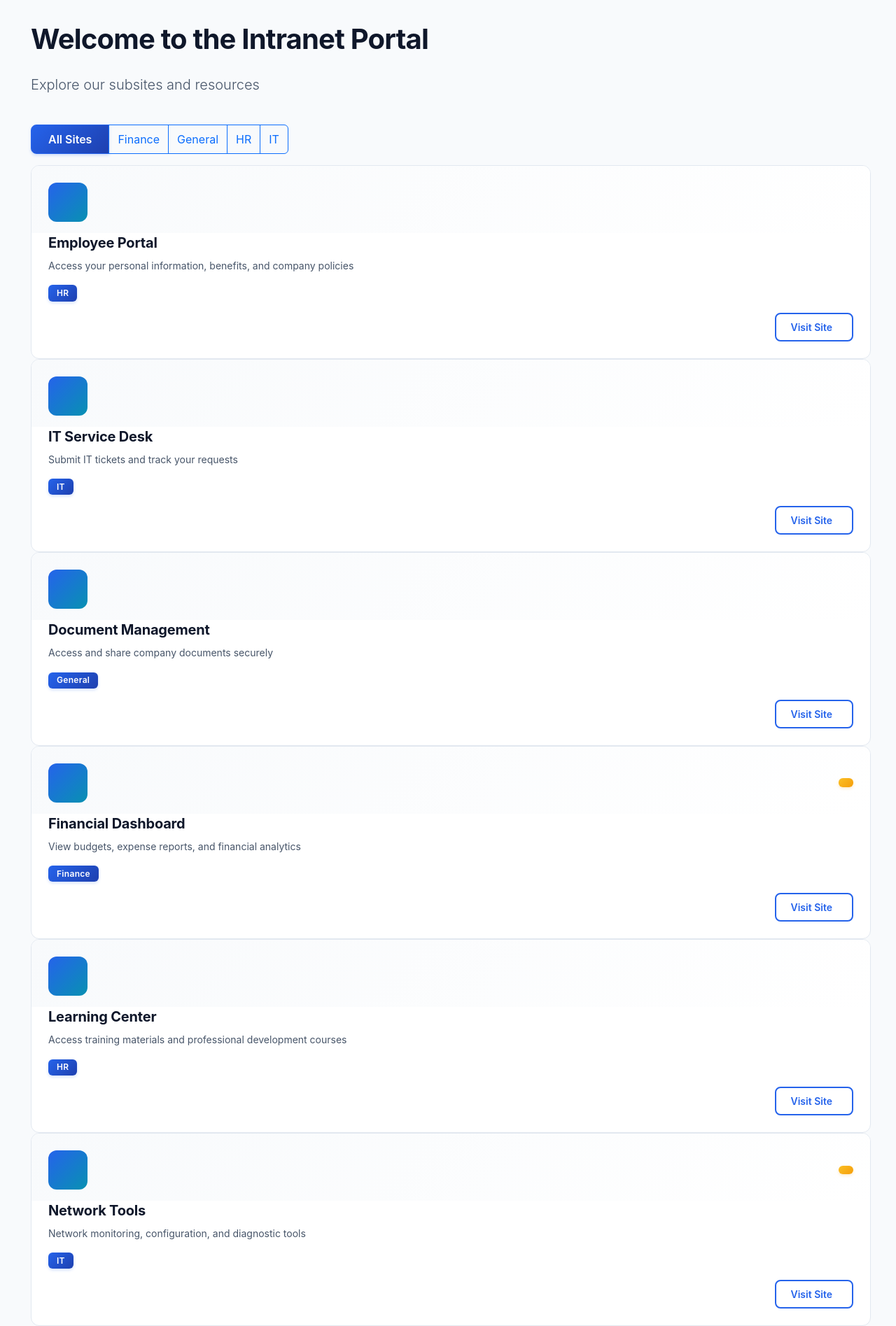
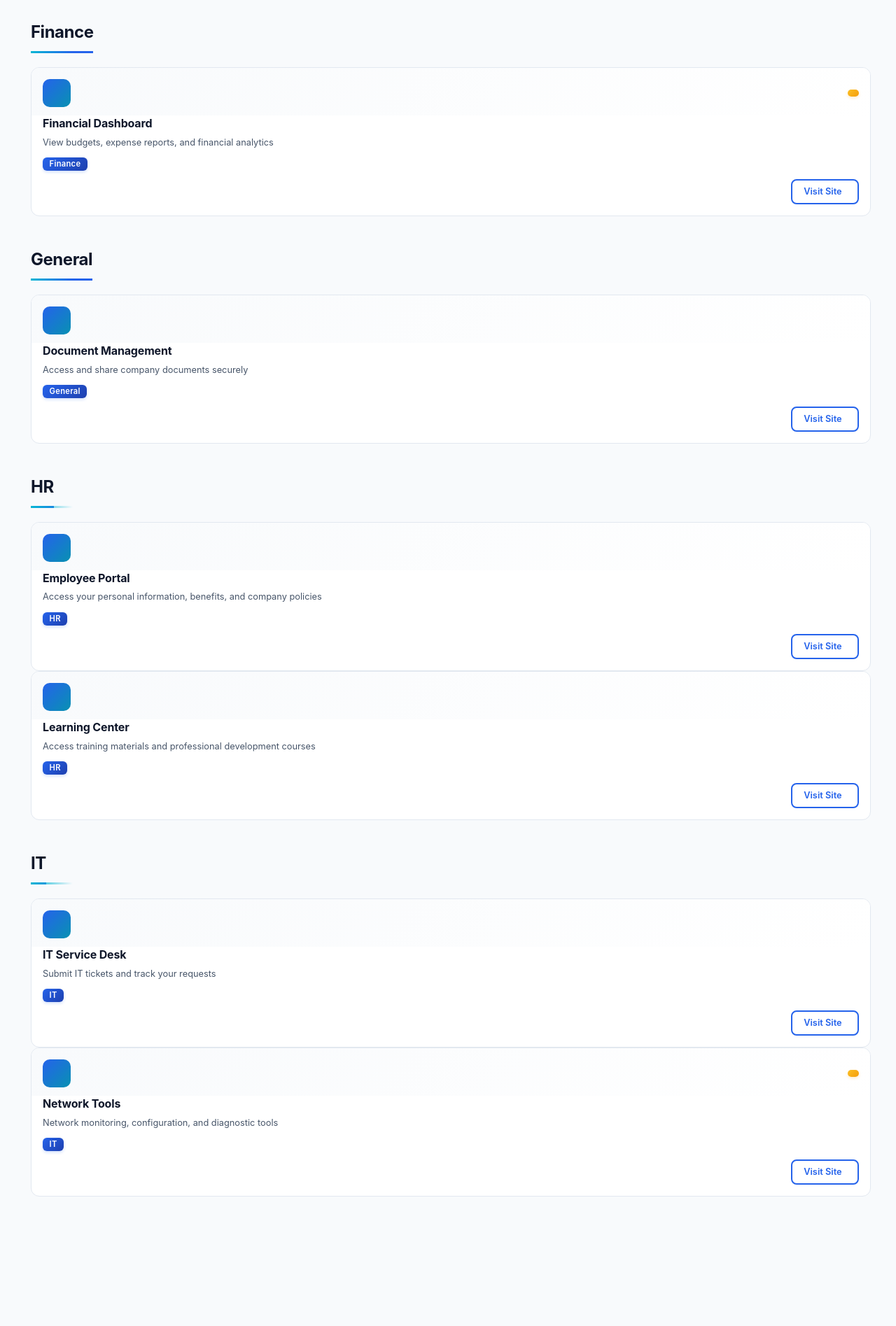
Before and after one commit to twsouthwick/portal, an ASP.NET Core app: page / in a window 1280 px wide. Shown: the whole page at 70% size. After the commit the page ends 1710 px from the top, so only its background shows below. Run offline with ASP.NET Core 8, Linux system fonts and the light colour scheme; style sheets or scripts are compiled from the project's sources; some libraries are stand-ins or nearby versions.

Commit message:
simplify layout

```diff
--- a/Portal.Web/Components/Pages/Home.razor
+++ b/Portal.Web/Components/Pages/Home.razor
@@ -1,38 +1,28 @@
 @page "/"
 @inject ISubsiteService SubsiteService
 
-<PageTitle>Intranet Portal - Home</PageTitle>
+<PageTitle>@SubsiteService.Name</PageTitle>
 
 <div class="container-fluid">
+    @if (!string.IsNullOrEmpty(SubsiteService.Description))
+    {
         <div class="row mb-4">
             <div class="col">
-            <h1>Welcome to the Intranet Portal</h1>
-            <p class="lead">Explore our subsites and resources</p>
+                <p class="lead">@SubsiteService.Description</p>
             </div>
         </div>
+    }
 
-    <div class="row mb-3">
-        <div class="col">
-            <div class="btn-group" role="group">
-                <button class="btn @(selectedCategory == null ? "btn-primary" : "btn-outline-primary")"
-                        @onclick="@(() => FilterByCategory(null))">
-                    All Sites
-                </button>
-                @foreach (var category in categories)
+    @foreach (var category in categorizedSubsites.Keys.OrderBy(k => k))
     {
-                    <button class="btn @(selectedCategory == category ? "btn-primary" : "btn-outline-primary")"
-                            @onclick="@(() => FilterByCategory(category))">
-                        @category
-                    </button>
-                }
-            </div>
-        </div>
-    </div>
-
+        <div class="category-section mb-5">
+            <h2 class="category-title">@category</h2>
             <SubsiteGrid
-        Subsites="@filteredSubsites"
+                Subsites="@categorizedSubsites[category]"
                 SelectedSubsite="@selectedSubsite"
                 OnSubsiteSelected="@HandleSubsiteSelected" />
+        </div>
+    }
 </div>
 
 <SubsiteDetailsPane
@@ -41,21 +31,19 @@
     OnClose="@CloseDetailsPane" />
 
 @code {
-    private List<SubsiteInfo> allSubsites = new();
-    private List<SubsiteInfo> filteredSubsites = new();
-    private List<string> categories = new();
+    private Dictionary<string, List<SubsiteInfo>> categorizedSubsites = new();
     private SubsiteInfo? selectedSubsite;
     private bool isPaneOpen = false;
-    private string? selectedCategory = null;
 
     protected override async Task OnInitializedAsync()
     {
         // Load subsites from the service
-        allSubsites = await SubsiteService.GetAllSubsitesAsync();
-        filteredSubsites = allSubsites;
+        var allSubsites = await SubsiteService.GetAllSubsitesAsync();
 
-        // Load categories dynamically
-        categories = await SubsiteService.GetCategoriesAsync();
+        // Group subsites by category
+        categorizedSubsites = allSubsites
+            .GroupBy(s => s.Category)
+            .ToDictionary(g => g.Key, g => g.ToList());
     }
 
     private void HandleSubsiteSelected(SubsiteInfo subsite)
@@ -68,17 +56,4 @@
     {
         isPaneOpen = false;
     }
-
-    private async Task FilterByCategory(string? category)
-    {
-        selectedCategory = category;
-        if (string.IsNullOrEmpty(category))
-        {
-            filteredSubsites = await SubsiteService.GetAllSubsitesAsync();
 }
-        else
-        {
-            filteredSubsites = await SubsiteService.GetSubsitesByCategoryAsync(category);
-        }
-    }
-}
--- a/Portal.Web/Components/Subsites/SubsiteCard.razor.css
+++ b/Portal.Web/Components/Subsites/SubsiteCard.razor.css
@@ -71,20 +71,20 @@
 .subsite-card-header {
     display: flex;
     align-items: center;
-    padding: 1.5rem 1.5rem 1rem 1.5rem;
+    padding: 1rem 1rem 0.75rem 1rem;
     background: linear-gradient(135deg, var(--background-light) 0%, var(--background-white) 100%);
 }
 
 .subsite-icon {
-    width: 56px;
-    height: 56px;
-    border-radius: 12px;
+    width: 40px;
+    height: 40px;
+    border-radius: 10px;
     background: linear-gradient(135deg, var(--primary-color) 0%, var(--secondary-color) 100%);
     display: flex;
     align-items: center;
     justify-content: center;
     color: white;
-    font-size: 1.75rem;
+    font-size: 1.25rem;
     box-shadow: var(--shadow-md);
     transition: transform 0.3s ease;
 }
@@ -95,9 +95,9 @@
 
 .subsite-card-header .badge {
     margin-left: auto;
-    padding: 0.4rem 0.65rem;
+    padding: 0.3rem 0.5rem;
     border-radius: 6px;
-    font-size: 0.75rem;
+    font-size: 0.7rem;
     font-weight: 600;
     display: flex;
     align-items: center;
@@ -112,15 +112,15 @@
 
 .subsite-card-body {
     flex: 1;
-    padding: 0 1.5rem 1rem 1.5rem;
+    padding: 0 1rem 0.75rem 1rem;
     display: flex;
     flex-direction: column;
 }
 
 .subsite-title {
-    font-size: 1.25rem;
+    font-size: 1rem;
     font-weight: 700;
-    margin-bottom: 0.5rem;
+    margin-bottom: 0.4rem;
     color: var(--text-primary);
     line-height: 1.4;
     letter-spacing: -0.01em;
@@ -128,17 +128,21 @@
 
 .subsite-description {
     color: var(--text-secondary);
-    font-size: 0.875rem;
-    margin-bottom: 1rem;
-    line-height: 1.6;
+    font-size: 0.8rem;
+    margin-bottom: 0.75rem;
+    line-height: 1.5;
     flex: 1;
+    display: -webkit-box;
+    -webkit-line-clamp: 2;
+    -webkit-box-orient: vertical;
+    overflow: hidden;
 }
 
 .subsite-card-body .badge {
     align-self: flex-start;
-    padding: 0.35rem 0.75rem;
+    padding: 0.25rem 0.6rem;
     border-radius: 6px;
-    font-size: 0.75rem;
+    font-size: 0.7rem;
     font-weight: 600;
     letter-spacing: 0.025em;
 }
@@ -151,19 +155,19 @@
 .subsite-card-footer {
     display: flex;
     justify-content: flex-end;
-    padding: 0 1.5rem 1.5rem 1.5rem;
+    padding: 0 1rem 1rem 1rem;
     margin-top: auto;
 }
 
 .subsite-card-footer .btn {
-    padding: 0.5rem 1.25rem;
+    padding: 0.4rem 1rem;
     border-radius: 8px;
     font-weight: 600;
-    font-size: 0.875rem;
+    font-size: 0.8rem;
     transition: all 0.2s ease;
     display: inline-flex;
     align-items: center;
-    gap: 0.5rem;
+    gap: 0.4rem;
     border: 2px solid var(--primary-color);
     color: var(--primary-color);
     background: transparent;
@@ -186,9 +190,9 @@
 
 .subsite-grid {
     display: grid;
-    grid-template-columns: repeat(auto-fill, minmax(300px, 1fr));
-    gap: 2rem;
-    margin-bottom: 2rem;
+    grid-template-columns: repeat(auto-fill, minmax(220px, 1fr));
+    gap: 1.25rem;
+    margin-bottom: 1rem;
 }
 
 .subsite-details-pane {
--- a/Portal.Web/Services/ISubsiteService.cs
+++ b/Portal.Web/Services/ISubsiteService.cs
@@ -7,6 +7,10 @@ namespace Portal.Web.Services;
 /// </summary>
 public interface ISubsiteService
 {
+    string Name { get; }
+
+    string Description { get; }
+
     /// <summary>
     /// Get all available subsites
     /// </summary>
--- a/Portal.Web/Services/SubsiteService.cs
+++ b/Portal.Web/Services/SubsiteService.cs
@@ -9,6 +9,10 @@ namespace Portal.Web.Services;
 public class SubsiteService : ISubsiteService
 {
     private readonly List<SubsiteInfo> _subsites;
+
+    public string Name => "Test Portal";
+
+    public string Description => string.Empty;
 
     public SubsiteService()
     {
--- a/Portal.Web/wwwroot/app.css
+++ b/Portal.Web/wwwroot/app.css
@@ -199,3 +199,29 @@ p {
 ::-webkit-scrollbar-thumb:hover {
     background: var(--text-muted);
 }
+
+/* Category sections */
+.category-section {
+    margin-bottom: 3rem;
+}
+
+.category-title {
+    font-size: 1.5rem;
+    font-weight: 700;
+    color: var(--text-primary);
+    margin-bottom: 1.25rem;
+    padding-bottom: 0.75rem;
+    border-bottom: 3px solid var(--primary-color);
+    position: relative;
+    display: inline-block;
+}
+
+.category-title::after {
+    content: '';
+    position: absolute;
+    bottom: -3px;
+    left: 0;
+    width: 60px;
+    height: 3px;
+    background: linear-gradient(90deg, var(--accent-color) 0%, transparent 100%);
+}
```
Also changed, not shown: Portal.Web/Components/Subsites/README.md (deleted). Lines whose indentation alone changed are shown as unchanged.
